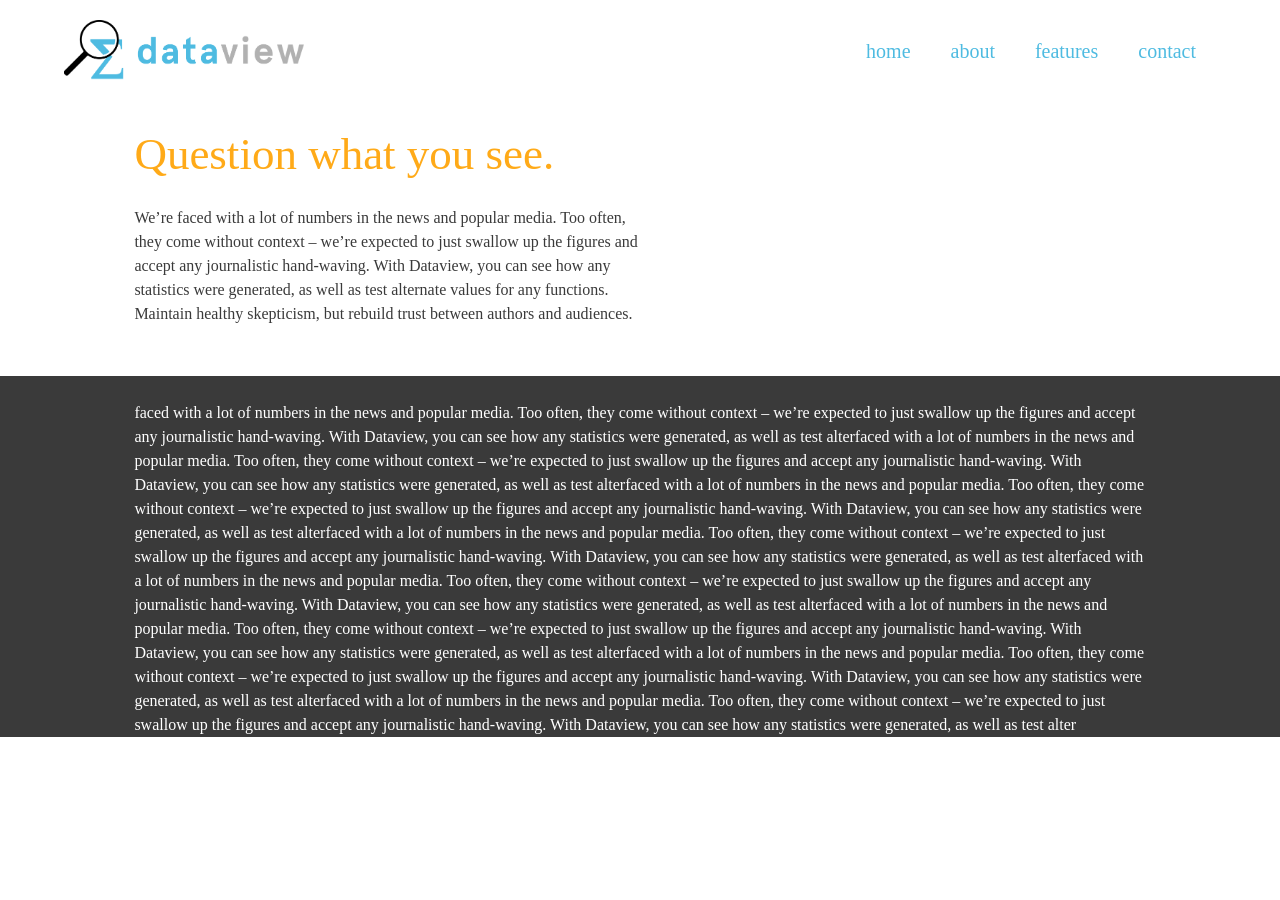
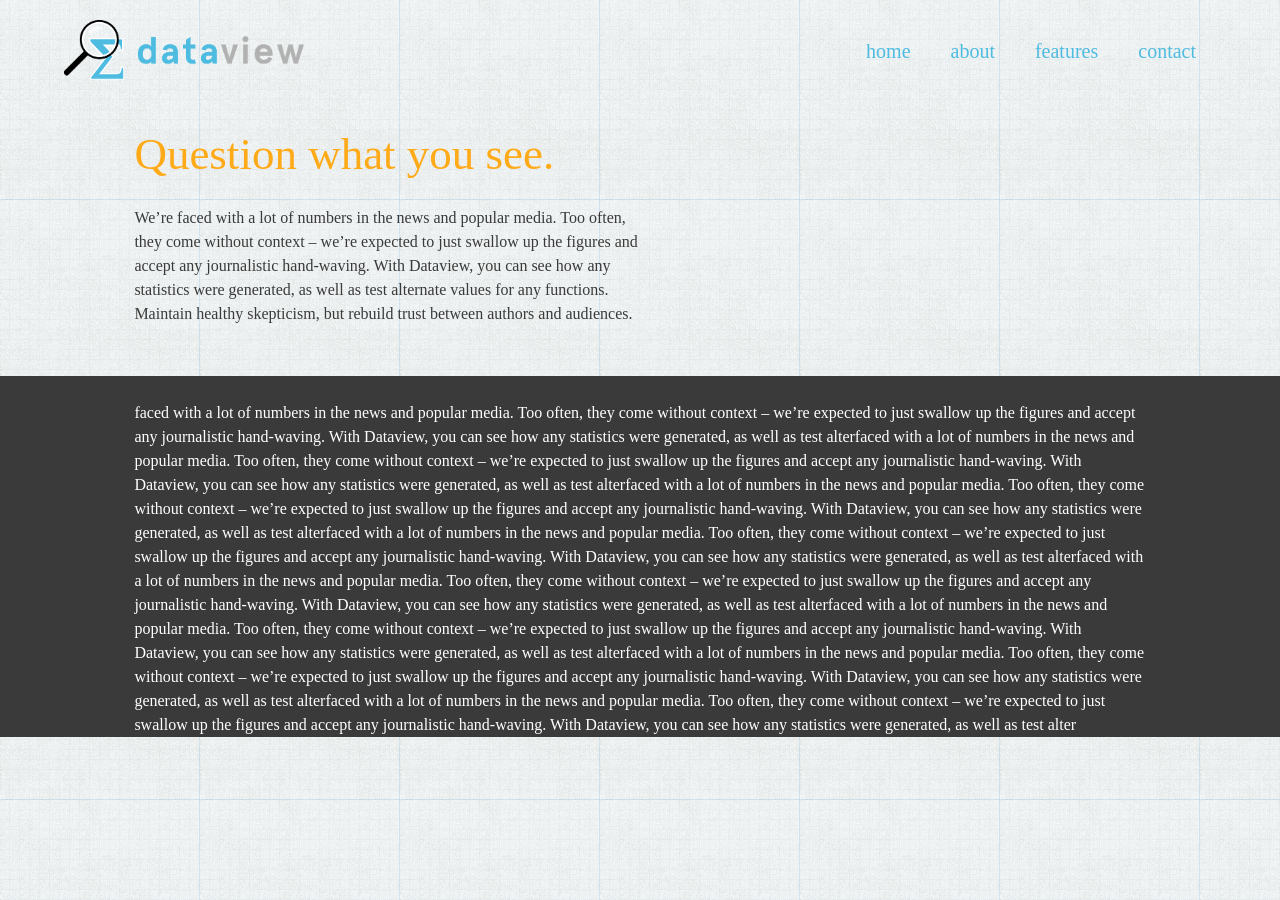
Before and after one commit to bethny/bethny.github.io, a Jekyll site: the page test/index.html, which Jekyll copies as it is, in a window 1280 px wide. Built offline with Jekyll 4.4.1, drawn with Linux system fonts in a browser that asks for light colours; some web fonts are replaced.

Commit message:
Update thestyle.css

```diff
--- a/css/thestyle.css
+++ b/css/thestyle.css
@@ -21,7 +21,7 @@ a {
 }
 
 body {
-	background-image: url('Imgs/old_mathematics.png');
+	background-image: url('/imgs/old_mathematics.png');
 	background-attachment: fixed;
 	/*background-color: #3a3a3a;*/
 	padding: 0;
```
